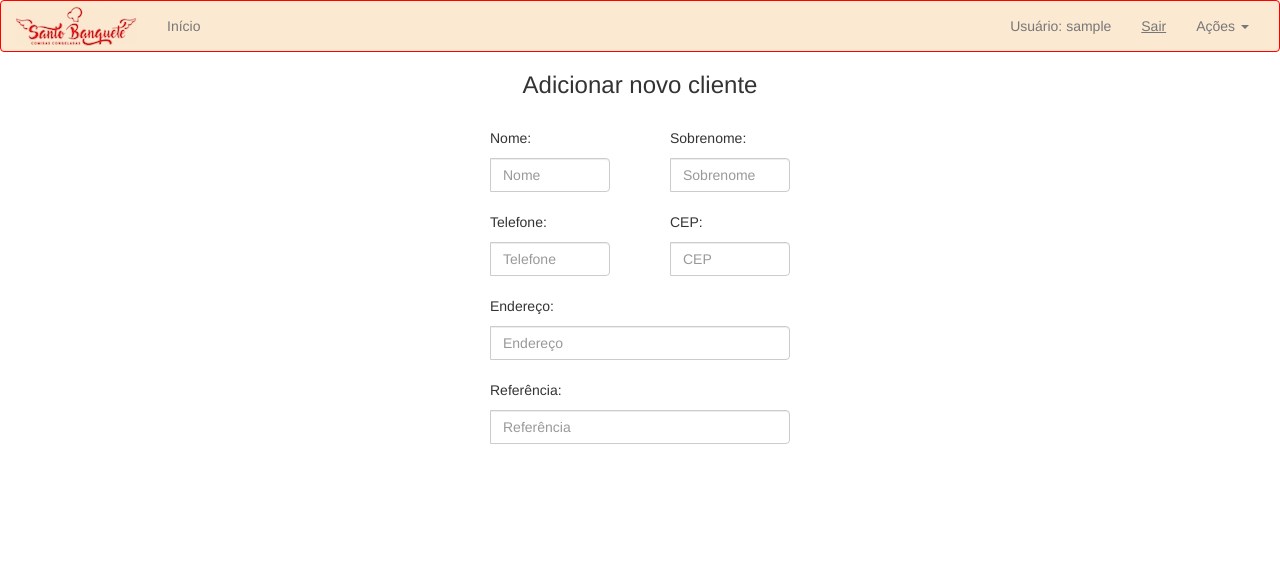
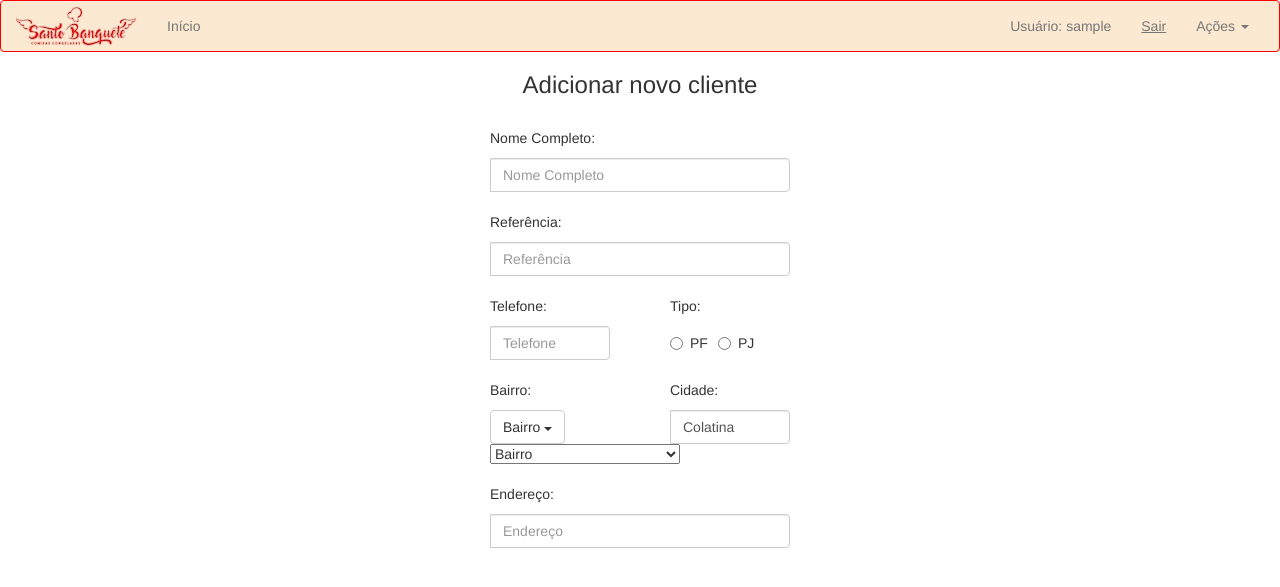
Before and after one commit to fimanishi/santo_banquete, a Django app: page /pedidos/ in a window 1280 px wide. Shown: the top 587 px of the page. Run offline with Django 3.2, Linux system fonts and the light colour scheme; the visitor is signed in with stand-in values (Sample User, id 1); some libraries are stand-ins or nearby versions.

Commit message:
adding client

```diff
--- a/santo/website/static/css/adicionar_cliente.css
+++ b/santo/website/static/css/adicionar_cliente.css
@@ -17,3 +17,7 @@
 .my_menu2 .long-field.input-group .field_sizing.form-control{
     width: 300px;
 }
+
+.my_menu2 .radio_menu.input-group{
+    width: 120px;
+}
--- a/santo/website/templates/adicionar_cliente.html
+++ b/santo/website/templates/adicionar_cliente.html
@@ -19,13 +19,15 @@
     <form id="novo_cliente_form" action="./" method="POST">
     {% csrf_token %}
       <div class="my_menu2">
-        <div class="input-group">
-          <p>Nome:</p>
-          <input type="text" class="field_sizing form-control" placeholder="Nome" aria-describedby="basic-addon1" name="nome">
+        <div class="long-field input-group">
+          <p>Nome Completo:</p>
+          <input type="text" class="field_sizing form-control" placeholder="Nome Completo" aria-describedby="basic-addon1" name="nome">
         </div>
-        <div class="input-group">
-          <p>Sobrenome:</p>
-          <input type="text" class="field_sizing form-control" placeholder="Sobrenome" aria-describedby="basic-addon1" name="sobrenome">
+      </div>
+      <div class="my_menu2">
+        <div class="long-field input-group">
+          <p>Referência:</p>
+          <input type="text" class="field_sizing form-control" placeholder="Referência" aria-describedby="basic-addon1" name="referencia">
         </div>
       </div>
       <div class="my_menu2">
@@ -33,21 +35,74 @@
           <p>Telefone:</p>
           <input type="text" class="field_sizing form-control" placeholder="Telefone" aria-describedby="basic-addon1" name="telefone">
         </div>
+        <div class="radio_menu input-group">
+          <p style="margin-bottom: 15px;">Tipo:</p>
+          <label class="radio-inline"><input type="radio" name="pessoa_tipo">PF</label>
+          <label class="radio-inline"><input type="radio" name="pessoa_tipo">PJ</label>
+        </div>
+      </div>
+      <div class="my_menu2">
+        <div class="dropdown_selection">
+          <p>Bairro:</p>
+          <select id="bairro" class="selectpicker" title="Bairro" name="bairro" data-live-search="true" data-width="120px" data-size="5">
+            <option>Outro</option>
+            <option>Acampamento</option>
+            <option>Adélia Giuberti</option>
+            <option>Aeroporto</option>
+            <option>Alto Vila Nova</option>
+            <option>Aparecida</option>
+            <option>Ayrton Senna</option>
+            <option>Barbados</option>
+            <option>Beira Rio</option>
+            <option>Bela Vista</option>
+            <option>Carlos Germano Naumann</option>
+            <option>Centro</option>
+            <option>Colatina Velha</option>
+            <option>Columbia</option>
+            <option>Córrego da Ponte</option>
+            <option>Córrego do Ouro</option>
+            <option>David Torezani</option>
+            <option>Duas Vendinhas</option>
+            <option>Esplanada</option>
+            <option>Fazenda Vitali</option>
+            <option>Honório Fraga</option>
+            <option>IBC</option>
+            <option>Jardim Planalto</option>
+            <option>José de Anchieta</option>
+            <option>Lacê</option>
+            <option>Ladeira Cristo Rei</option>
+            <option>Maria das Graças</option>
+            <option>Maria Ismênia</option>
+            <option>Mario Giurizatto</option>
+            <option>Moacir Brotas</option>
+            <option>Noemia Vitali</option>
+            <option>Olívio Zanotelli</option>
+            <option>Operário</option>
+            <option>Recanto dos Pássaros</option>
+            <option>Residencial Nobre</option>
+            <option>Riviera</option>
+            <option>Santa Cecília</option>
+            <option>Santa Mônica</option>
+            <option>Santa Terezinha</option>
+            <option>Santo Antonio</option>
+            <option>São Marcos</option>
+            <option>São Silvano</option>
+            <option>São Vicente</option>
+            <option>São Zenon</option>
+            <option>Vila Lenira</option>
+            <option>Vila Nova</option>
+            <option>Vila Verde</option>
+          </select>
+        </div>
         <div class="input-group">
-          <p>CEP:</p>
-          <input type="text" class="field_sizing form-control" placeholder="CEP" aria-describedby="basic-addon1" name="cep">
+          <p>Cidade:</p>
+          <input type="text" class="field_sizing form-control" placeholder="Cidade" value="Colatina" aria-describedby="basic-addon1" name="cidade">
         </div>
       </div>
       <div class="my_menu2">
         <div class="long-field input-group">
           <p>Endereço:</p>
-          <input type="text" class="field_sizing form-control" placeholder="Endereço" aria-describedby="basic-addon1" name="referencia">
-        </div>
-      </div>
-      <div class="my_menu2">
-        <div class="long-field input-group">
-          <p>Referência:</p>
-          <input type="text" class="field_sizing form-control" placeholder="Referência" aria-describedby="basic-addon1" name="referencia">
+          <input type="text" class="field_sizing form-control" placeholder="Endereço" aria-describedby="basic-addon1" name="endereco">
         </div>
       </div>
     </form>
@@ -157,6 +212,5 @@
 
 
 
-
   </script>
 {% endblock %}
--- a/santo/website/templates/estoque.html
+++ b/santo/website/templates/estoque.html
@@ -111,10 +111,10 @@
 {% block script %}
   <script src="/static/js/js/bootstrap-select.min.js"></script>
   <script src="/static/js/js_datepicker/bootstrap-datepicker.min.js"></script>
-  <!--<script src="/static/js/js_numeric/autoNumeric.min.js"></script>-->
+{#  <script src="/static/js/js_numeric/autoNumeric.min.js"></script>#}
   <script>
 
-      //$("#valor").autoNumeric("init", {aSep: '.', aDec: ',', aSign: 'R$'}); data-a-sep="." data-a-dec="," data-a-sign="R$"
+{#      $("#valor").autoNumeric("init", {aSep: '.', aDec: ',', aSign: 'R$'}); data-a-sep="." data-a-dec="," data-a-sign="R$"#}
 
       $('.datepicker').datepicker();
       // creates an object with the types as keys and products as values
```
Also changed, not shown: santo/website/forms.py (+7 -2 lines), santo/website/models.py (+23 -11 lines), 2 other files.
